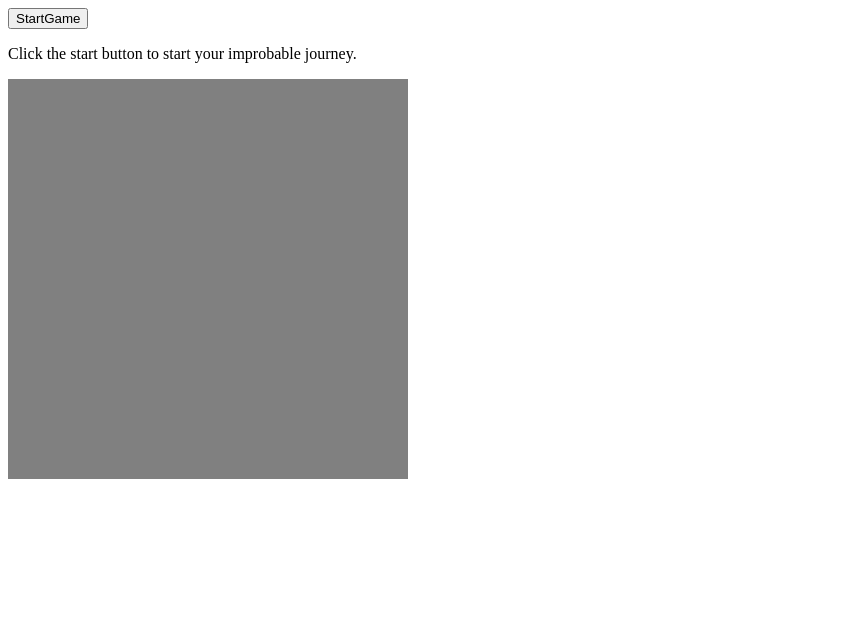
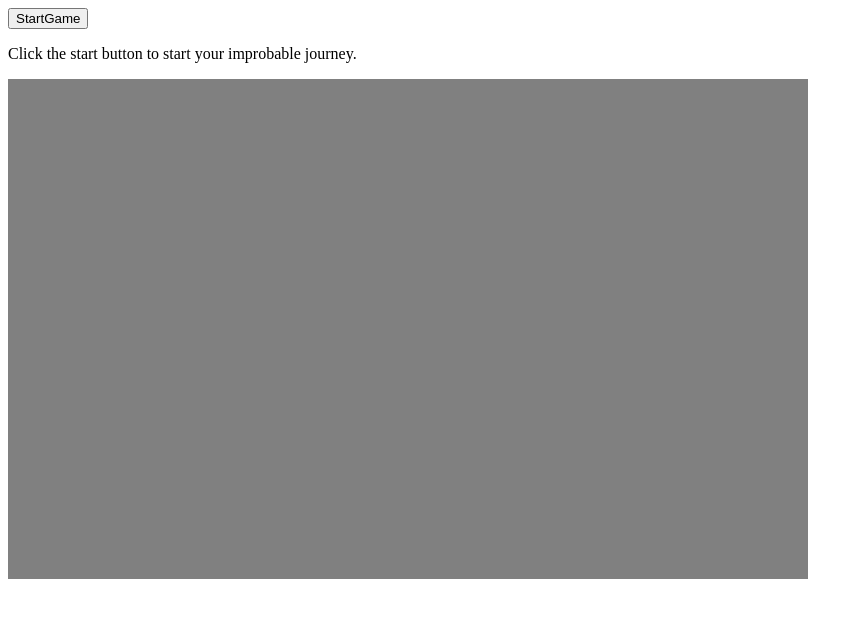
Before and after one commit to RaphaelHuber/Ironhack-Project1, a plain HTML site: page Main/index.html in a window 1280 px wide. Shown: the whole page, without its empty margins (0-863 px from the left). Drawn offline with Linux system fonts and the light colour scheme.

Commit message:
added the event array

```diff
--- a/Main/index.html
+++ b/Main/index.html
@@ -18,7 +18,7 @@
     <p> Click the start button to start your improbable journey.</p>
   </div>
   <div id="game-board">
-    <canvas id="my-canvas" width="400" height="400">
+    <canvas id="my-canvas" width="800" height="500">
     </canvas>
   </div>
 </body>
--- a/Main/logic.js
+++ b/Main/logic.js
@@ -3,6 +3,21 @@ const tileColours = [
   'red', 'blue', 'yellow', 'white', 'grey',
   'green', 'purple', 'navy', 'silver', 'olive',
   'lime', 'fuchsia', 'teal', 'aqua', 'maroon'
+];
+
+// Tile events
+const events = [
+  { name: 'aquaman', text: 'aquaman', event: 'go back 1', img: 'aquaman.jpg', colour: 'red', index: '2' },
+  { name: 'batman', text: 'aquaman', event: 'go back 2', img: 'batman.jpg', colour: 'blue', index: '4' },
+  { name: 'captain america', text: 'aquaman', event: 'go back 3', img: 'captain-america.jpg', colour: 'yellow', index: '7' },
+  { name: 'fantastic four', text: 'aquaman', event: 'go back 4', img: 'fantastic-four.jpg', colour: 'white', index: '10' },
+  { name: 'flash', text: 'aquaman', event: 'go back 5', img: 'flash.jpg', colour: 'grey', index: '17' },
+  { name: 'green arrow', text: 'aquaman', event: 'go forward 1', img: 'green-arrow.jpg', colour: 'green', index: '20' },
+  { name: 'green lantern', text: 'aquaman', event: 'go forward 2', img: 'green-lantern.jpg', colour: 'purple', index: '22' },
+  { name: 'ironman', text: 'aquaman', event: 'go forward 3', img: 'ironman.jpg', colour: 'navy', index: '30' },
+  { name: 'spiderman', text: 'aquaman', event: 'go forward 4', img: 'spiderman.jpg', colour: 'silver', index: '33' },
+  { name: 'superman', text: 'aquaman', event: 'go forward 5', img: 'superman.jpg', colour: 'olive', index: '36' },
+  { name: 'the avengers', text: 'aquaman', event: 'go forward 6', img: 'the-avengers.jpg', colour: 'lime', index: '38' }
 ];
 
 // Pick randome colour
--- a/Main/script.js
+++ b/Main/script.js
@@ -21,7 +21,7 @@ function drawBoard() {
   const player = new Player();
   let x = 0;
   let y = (rows - 1) * resolution;
-  for (let i = 1; i <= columns * rows; i += 1) {
+  for (let i = 0; i <= columns * rows; i += 1) {
     const tile = new Tile(x, y, resolution, i);
     tiles.push(tile);
     x += resolution * directionIndex;
```
